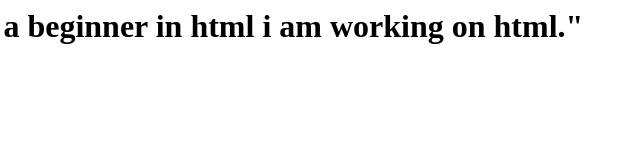
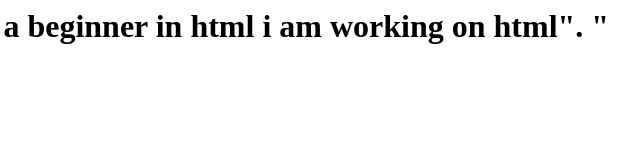
Before and after one commit to AkilaRaju/gitfolder1, a plain HTML site: page index.html in a window 1280 px wide. Shown: the full height of the page, 153-793 px from the left. Drawn offline with Linux system fonts and the light colour scheme.

Commit message:
modifying the file

```diff
--- a/index.html
+++ b/index.html
@@ -1,2 +1,3 @@
 <h1>"Hey i am a beginner in html
-    i am working on html."</h1>
+    i am working on html".
+    "</h1>
```
